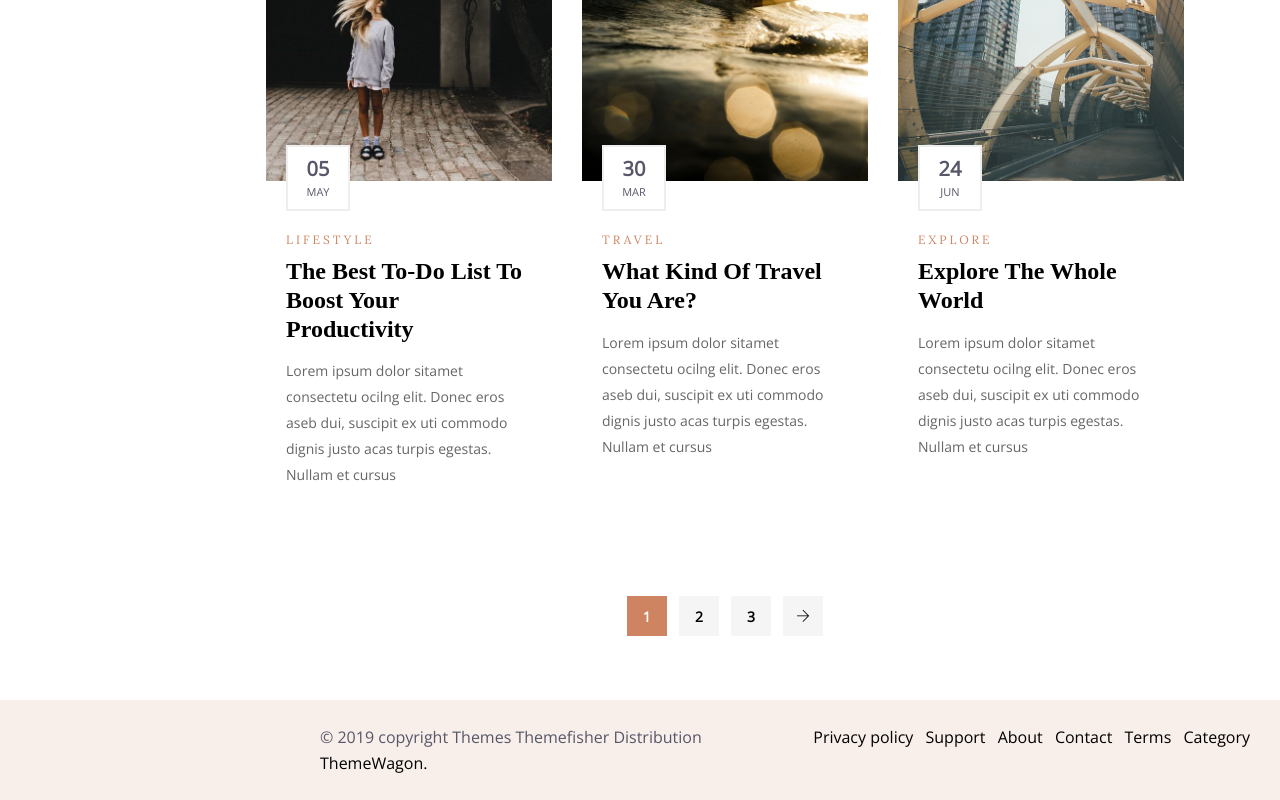
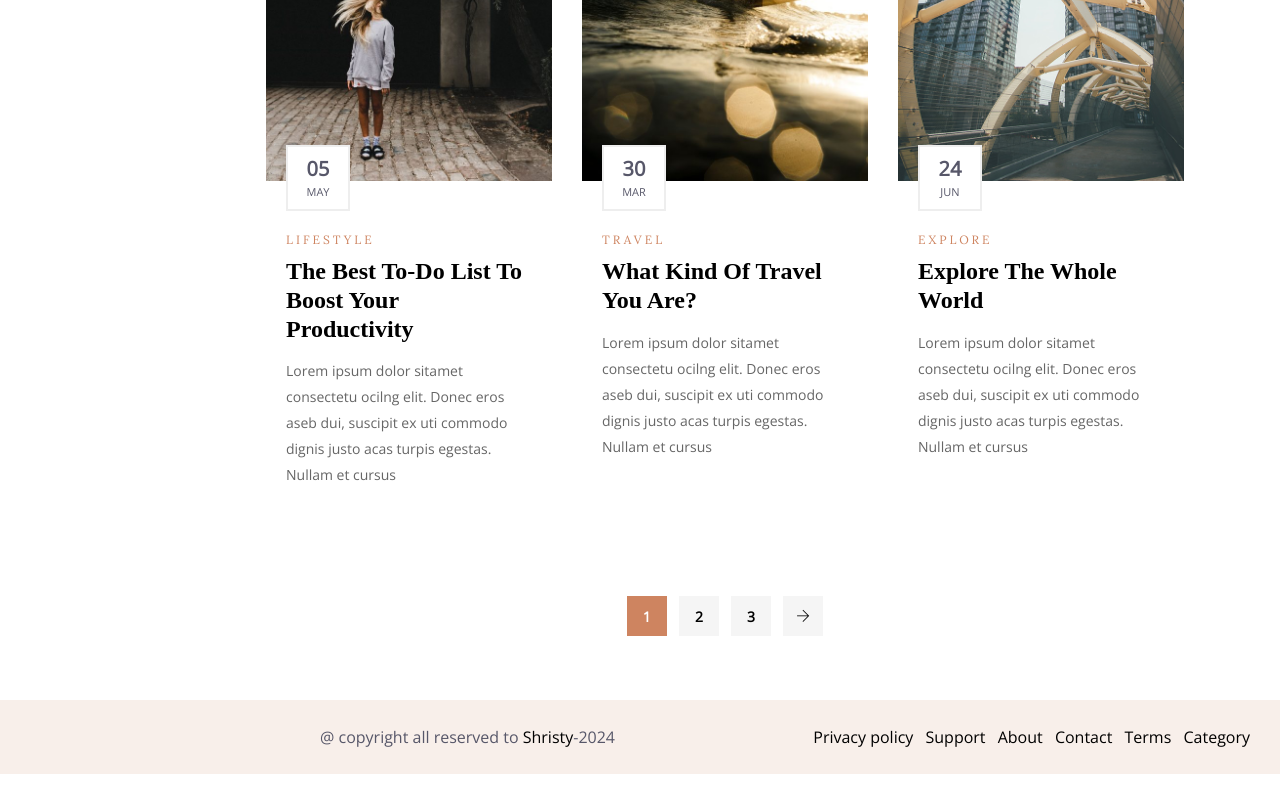
Before and after one commit to shristy0611/revolve0611, a plain HTML site: page index-6.html in a window 1280 px wide. Shown: the part 1110-1910 px from the top of the page. After the commit the page ends 1884 px from the top, so only its background shows below. Drawn offline with nearby package versions, Linux system fonts and the light colour scheme; some packages are replaced by stand-ins of ours; a web font is replaced by a local one.

Commit message:
Update index-6.html

```diff
--- a/index-6.html
+++ b/index-6.html
@@ -309,7 +309,7 @@
 	<div class="footer-home bg-grey py-4">
 		<div class="row">
 			<div class="col-lg-6 text-center text-lg-left">
-				© 2019 copyright Themes Themefisher Distribution <a href="https://themewagon.com">ThemeWagon.</a>
+							@ copyright all reserved to <a href="https://shristyverse.site/">Shristy</a>-2024
 			</div>
 			<div class="col-lg-6">
 				<ul class="list-inline text-center mb-0 text-lg-right">
```
